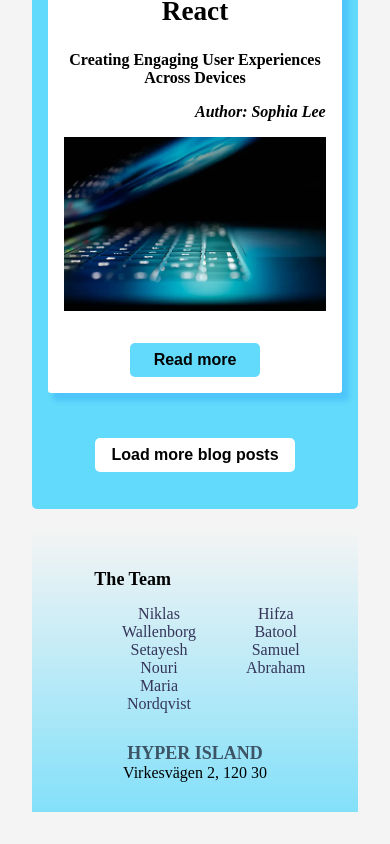
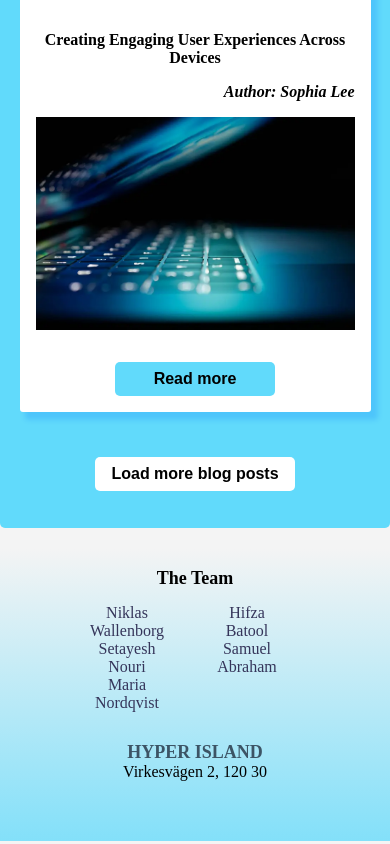
Before and after one commit to marianordqvist/React-blog-project, a React (Vite) app: page / in a window 390 px wide. Shown: the part 2573-3417 px from the top of the page. Built offline with nearby package versions, Linux system fonts and the light colour scheme.

Commit message:
footer fixed

```diff
--- a/src/App.css
+++ b/src/App.css
@@ -33,7 +33,7 @@ ul {
 #root {
   max-width: 1280px;
   margin: 0 auto;
-  padding: 2rem;
+
   text-align: center;
 }
 
--- a/src/components/Footer/Footer.css
+++ b/src/components/Footer/Footer.css
@@ -2,6 +2,7 @@
   background: linear-gradient(transparent 0%, #61dafb 130%);
   display: flex;
   flex-direction: column;
+  padding-bottom: 30px;
 }
 .heads {
   display: flex;
@@ -28,7 +29,6 @@
   display: flex;
   flex-direction: row;
   justify-content: space-around;
-
 }
 .names {
   color: rgb(53, 53, 90);
@@ -40,42 +40,56 @@
   margin-left: 90px;
 }
 
-.hyper{
-    margin-right: 90px;
+.hyper {
+}
+.team2 {
+  display: none;
 }
 .last2 {
   margin-left: 50px;
-
 }
-.hyper2{
+.hyper2 {
   display: none;
   margin-bottom: 30px;
   margin-top: 20px;
 }
-.link2{
+.link2 {
   text-decoration: none;
   color: rgb(60, 84, 101);
   font-size: large;
   font-weight: 550;
-
 }
-@media (max-width:700px){
-.heads{
-
-    margin: 0;
+@media (max-width: 820px) {
+  .heads {
+    display: none;
   }
-.names{
+  .names {
     margin-top: 40px;
   }
-.hyper{
-    display: none;
-
-}
-.link{
+  .hyper {
     display: none;
   }
-.hyper2{
-    display:inline-block ;
-
+  .link {
+    display: none;
+  }
+  .team2 {
+    display: inline-block;
+  }
+  .hyper2 {
+    display: inline-block;
+  }
+  .smallNames {
+    display: flex;
+    flex-direction: column;
   }
 }
+@media (max-width: 1148px) {
+  .heads {
+    margin-left: 200px;
+  }
+}
+@media (max-width: 950px) {
+  .heads {
+    margin-left: 150px;
+  }
+}
--- a/src/components/Footer/Footer.jsx
+++ b/src/components/Footer/Footer.jsx
@@ -25,6 +25,10 @@ const Footer = () => {
           </a>
         </div>
         <div className="headSect2">
+          <div className="smallNames">
+            <p className="head team2" style={{ marginTop: "20px" }}>
+              The Team{" "}
+            </p>
             <div className="names">
               <div className="first2">
                 <p aria-label="Niklas Wallenborg">Niklas Wallenborg</p>
@@ -35,6 +39,7 @@ const Footer = () => {
                 <p aria-label="Hifza Batool">Hifza Batool</p>
                 <p aria-label="Samuel Abraham">Samuel Abraham</p>
               </div>{" "}
+            </div>
           </div>
           <p className="hyper" aria-label="Hyper Island address">
             Virkesvägen 2, 120 30
```
Lines whose indentation alone changed are shown as unchanged.
